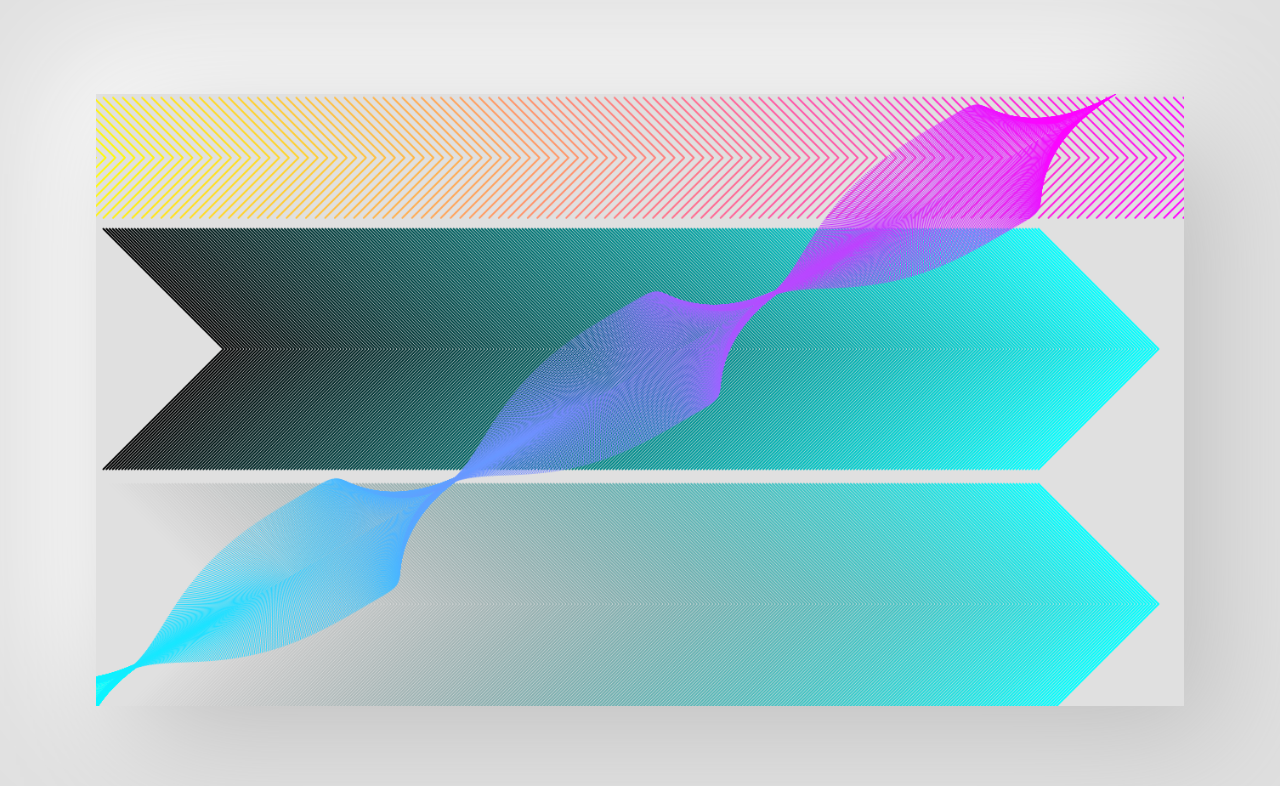
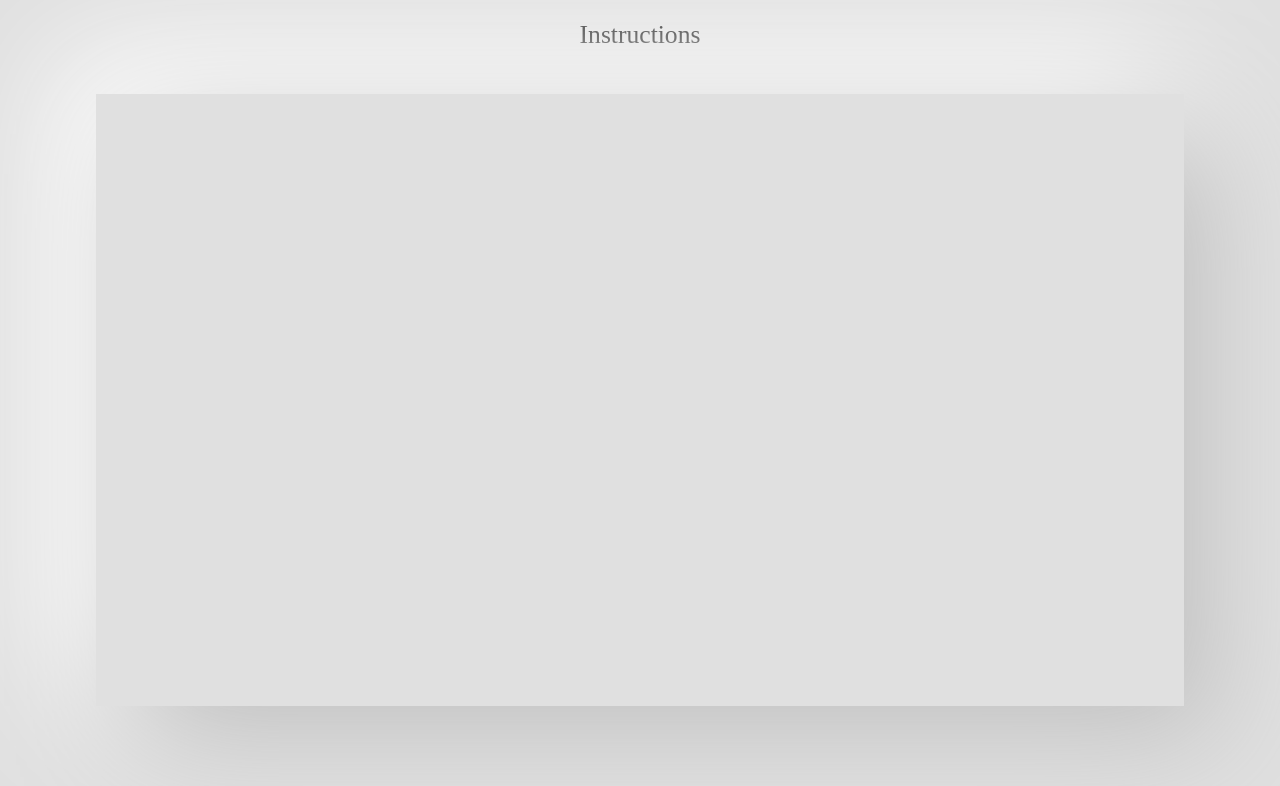
Before and after one commit to SwiftCoderJoe/Topics, a plain HTML site: page index.html in a window 1280 px wide. Drawn offline with Linux system fonts and the light colour scheme.

Commit message:
Add click functionality

```diff
--- a/index.html
+++ b/index.html
@@ -12,6 +12,10 @@
     <title>Art</title>
 </head>
 <body>
+    <div>
+        <a onclick="alert(`Click twice then hit space to create a line with random attributes.\nClick three times then hit space to create a curve with random attributes.`)">Instructions</a>
+    </div>
+
     <canvas id="mainCanvas"></canvas>
 </body>
 </html>
--- a/script.js
+++ b/script.js
@@ -12,6 +12,13 @@ class Color {
     }
 }
 
+class Coordinate {
+    constructor(x, y) {
+        this.x = x
+        this.y = y
+    }
+}
+
 window.addEventListener("load", (event) => {
 
     // Get a reference to the canvas
@@ -19,6 +26,9 @@ window.addEventListener("load", (event) => {
 
     // Get the canvas interface (Context)
     let interface = canvas.getContext(`2d`)
+
+    // Hold the recent mouse events
+    let mouseEvents = []
 
     // Scale the canvas so that the accessible portion is always 720p
     canvas.width = 1280
@@ -31,63 +41,100 @@ window.addEventListener("load", (event) => {
     // Lines are black
     interface.fillStyle = `rgb(0, 0, 0)`
 
+    // MARK: Draw on the screen
 
-    // MARK: Fill the screen
+    // This block intentionally left blank
 
-    startColor = new Color(255, 255, 0, 1)
-    endColor = new Color(255, 0, 255, 1)
-    drawVShape(0, 1350, 75, 75, 120, 2, 100, 0, startColor, endColor)
+    // MARK: Events
 
-    startColor = new Color(0, 0, 0, 1)
-    endColor = new Color(0, 255, 255, 1)
-    drawVShape(150, 1250, 300, 300, 300, 2, 200, 0, startColor, endColor)
+    canvas.addEventListener(`mouseup`, (ev) => {
+        let rect = canvas.getBoundingClientRect(), // abs. size of element
+            scaleX = canvas.width / rect.width,    // relationship bitmap vs. element for X
+            scaleY = canvas.height / rect.height;  // relationship bitmap vs. element for Y
 
-    startColor = new Color(0, 0, 0, 0)
-    endColor = new Color(0, 255, 255, 1)
-    drawVShape(150, 1250, 600, 600, 300, 2, 200, 0, startColor, endColor)
+        let mouseCoords = new Coordinate((ev.clientX - rect.left) * scaleX,
+                                         (ev.clientY - rect.top) * scaleY)
 
-    startColor = new Color(0, 255, 255, 1)
-    endColor = new Color(255, 0, 255, 1)
-    drawVShape(0, 1200, 700, 0, 1000, 1, 75, 20, startColor, endColor)
+        // Add mouse coordinates to the list
+        mouseEvents.unshift(mouseCoords)
 
+        // Remove last coordinate to limit length to 3
+        if (mouseEvents.length > 3) mouseEvents.pop()
+    })
+
+    window.addEventListener(`keydown`, (ev) => {
+        if (ev.key == ` `) {
+            if (mouseEvents.length == 3) {
+                console.log(`Drawing curve.`)
+                color = new Color(randomIn(255), randomIn(255), randomIn(255), Math.random())
+                drawCurve(mouseEvents[0], mouseEvents[1], mouseEvents[2], randomIn(200), color)
+            } else if (mouseEvents.length == 2) {
+                console.log(`Drawing line.`)
+                startColor = new Color(randomIn(255), randomIn(255), randomIn(255), Math.random())
+                endColor = new Color(randomIn(255), randomIn(255), randomIn(255), Math.random())
+                drawVShape(mouseEvents[0], mouseEvents[1], randomIn(800), 2, randomInRange(10, 30), 0, startColor, endColor)
+            }
+        }
+
+        mouseEvents = []
+    })
 
     // MARK: Functions
 
+    function drawCurve(corner1, middle, corner2, res, color) {
+
+        // Account for vertical lines that make the shape seem like it should have 2 more lines
+        res = res + 2
+
+        side1Diff = new Coordinate(corner1.x - middle.x, corner1.y - middle.y)
+        side2Diff = new Coordinate(corner2.x - middle.x, corner2.y - middle.y)
+
+        for (let i = 0; i < res; i++) {
+            let ratio = i/(res - 1)
+
+            lineStartCoordinate = new Coordinate(corner1.x - (ratio * side1Diff.x), corner1.y - (ratio * side1Diff.y))
+            lineEndCoordinate = new Coordinate(middle.x + (ratio * side2Diff.x), middle.y + (ratio * side2Diff.y))
+
+            interface.strokeStyle = color.string
+
+            interface.beginPath()
+            interface.moveTo(lineStartCoordinate.x, lineStartCoordinate.y)
+            interface.lineTo(lineEndCoordinate.x, lineEndCoordinate.y)
+            interface.stroke()
+        }
+    }
+
     // This function signature is absolutely insane and should use more objects. javascriopt moment!!!
-    function drawVShape(x1, x2, y1, y2, res, width, length, twistRate, startColor, endColor) {
-        let xdiff = x2 - x1
-        let ydiff = y2 - y1
+    function drawVShape(startCoord, endCoord, res, width, length, twistRate, startColor, endColor) {
 
-        // Get slope and inverse slope to make the V-shapes
-        let slope = -ydiff/xdiff
-        let currentRad = Math.atan(slope)
+        let diff = new Coordinate(endCoord.x - startCoord.x, endCoord.y - startCoord.y)
+
+        // Get angle in radians to make the V-shapes
+        let currentRad = Math.atan2(diff.y, diff.x) - (0.5 * Math.PI)
 
         // Color differences
-        let rdiff = endColor.r - startColor.r
-        let gdiff = endColor.g - startColor.g
-        let bdiff = endColor.b - startColor.b
-        let adiff = endColor.a - startColor.a
+        let colorDiff = new Color(endColor.r - startColor.r, endColor.g - startColor.g, endColor.b - startColor.b, endColor.a - startColor.a)
 
         for (let i = 0; i < res; i++) {
             // Linear distribution
             let ratio = i/(res - 1)
 
             // The starting coordinates along the linear distribution
-            x = x1 + ratio * xdiff
-            y = y1 + ratio * ydiff
+            x = startCoord.x + ratio * diff.x
+            y = startCoord.y + ratio * diff.y
 
             // Modulate the angle that the angles come off the line (doesn't actually create realistic twists because of the angle)
-            let rad = 5 * Math.PI/4 + (Math.sin(ratio * twistRate) * Math.PI / 4)
+            let rad = 1 * Math.PI/4 + (Math.sin(ratio * twistRate) * Math.PI / 4)
 
             // First offset point next to the current point along the linear distribution
-            let offsetY1 = y - Math.cos(currentRad - rad) * length
-            let offsetX1 = x - Math.sin(currentRad - rad) * length
+            let offsetY1 = y - Math.sin(currentRad - rad) * length
+            let offsetX1 = x - Math.cos(currentRad - rad) * length
 
             // Second set of coordinates
-            let offsetX2 = x + Math.sin(currentRad + rad) * length
-            let offsetY2 = y + Math.cos(currentRad + rad) * length
+            let offsetY2 = y + Math.sin(currentRad + rad) * length
+            let offsetX2 = x + Math.cos(currentRad + rad) * length
 
-            interface.strokeStyle = new Color(startColor.r + ratio * rdiff, startColor.g + ratio * gdiff, startColor.b + ratio * bdiff, startColor.a + ratio * adiff).string
+            interface.strokeStyle = new Color(startColor.r + ratio * colorDiff.r, startColor.g + ratio * colorDiff.g, startColor.b + ratio * colorDiff.b, startColor.a + ratio * colorDiff.a).string
             interface.lineWidth = width
 
             // Draw the V
@@ -116,5 +163,33 @@ window.addEventListener("load", (event) => {
 })
 
 function randomIn(x) {
-    return Math.floor(Math.random() * (x+ 1))
+    return Math.floor(Math.random() * (x + 1))
 }
+
+function randomInRange(y, x) {
+    return Math.floor(Math.random() * ((x - y) + 1)) + y
+}
+
+
+
+// Mark: Code Graveyard
+
+/*
+
+startColor = new Color(255, 255, 0, 1)
+endColor = new Color(255, 0, 255, 1)
+drawVShape(0, 1350, 75, 75, 120, 2, 100, 0, startColor, endColor)
+
+startColor = new Color(0, 0, 0, 1)
+endColor = new Color(0, 255, 255, 1)
+drawVShape(150, 1250, 300, 300, 300, 2, 200, 0, startColor, endColor)
+
+startColor = new Color(0, 0, 0, 0)
+endColor = new Color(0, 255, 255, 1)
+drawVShape(150, 1250, 600, 600, 300, 2, 200, 0, startColor, endColor)
+
+startColor = new Color(0, 255, 255, 1)
+endColor = new Color(255, 0, 255, 1)
+drawVShape(0, 1200, 700, 0, 1000, 1, 75, 20, startColor, endColor)
+
+*/
--- a/style.css
+++ b/style.css
@@ -1,6 +1,21 @@
 * {
     margin: 0;
-    background: #e0e0e0;}
+    background: #e0e0e0;
+    text-align: center;
+}
+
+a {
+    text-decoration: none;
+    color: black;
+
+    cursor: pointer;
+
+    font-size: 2vw;
+}
+
+div {
+    padding: 20px;
+}
 
 canvas {
     height: 85vh;
```
